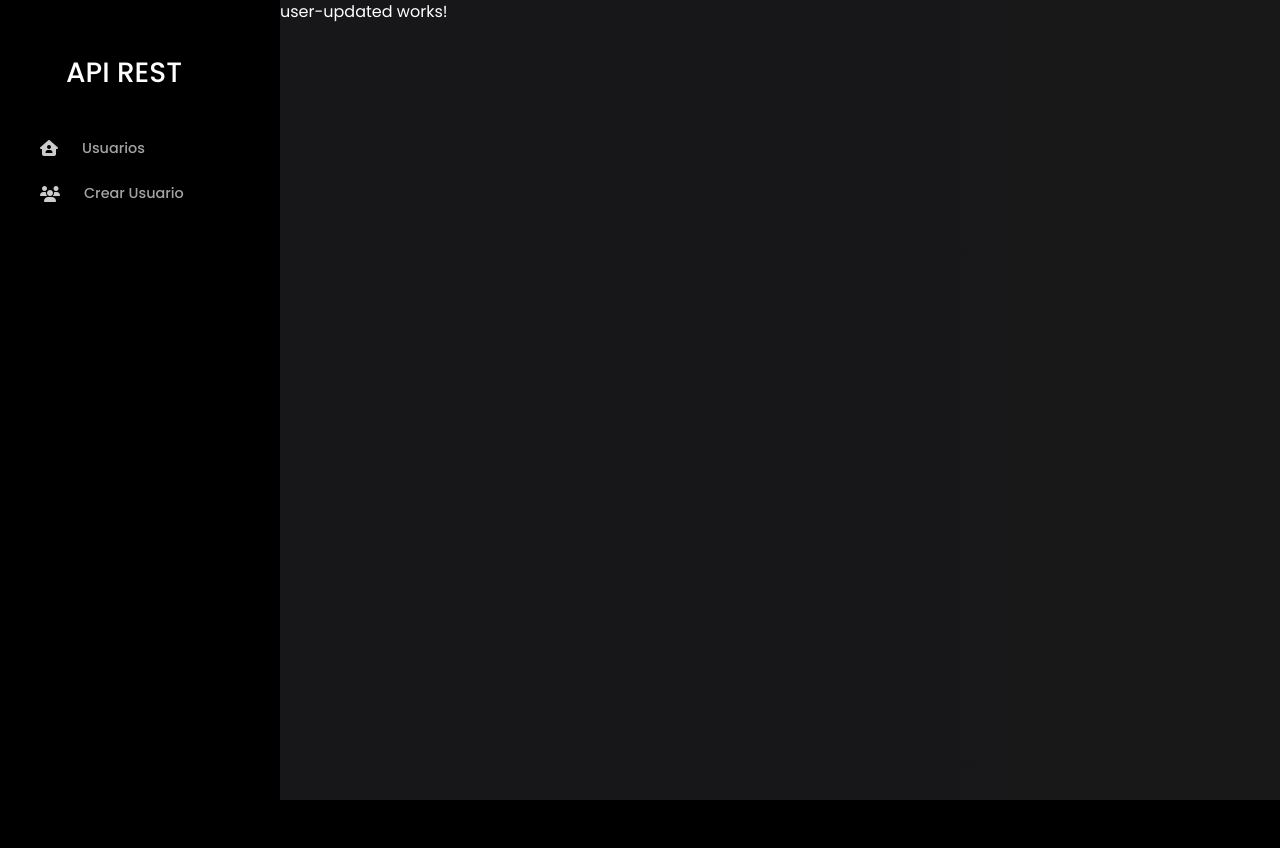
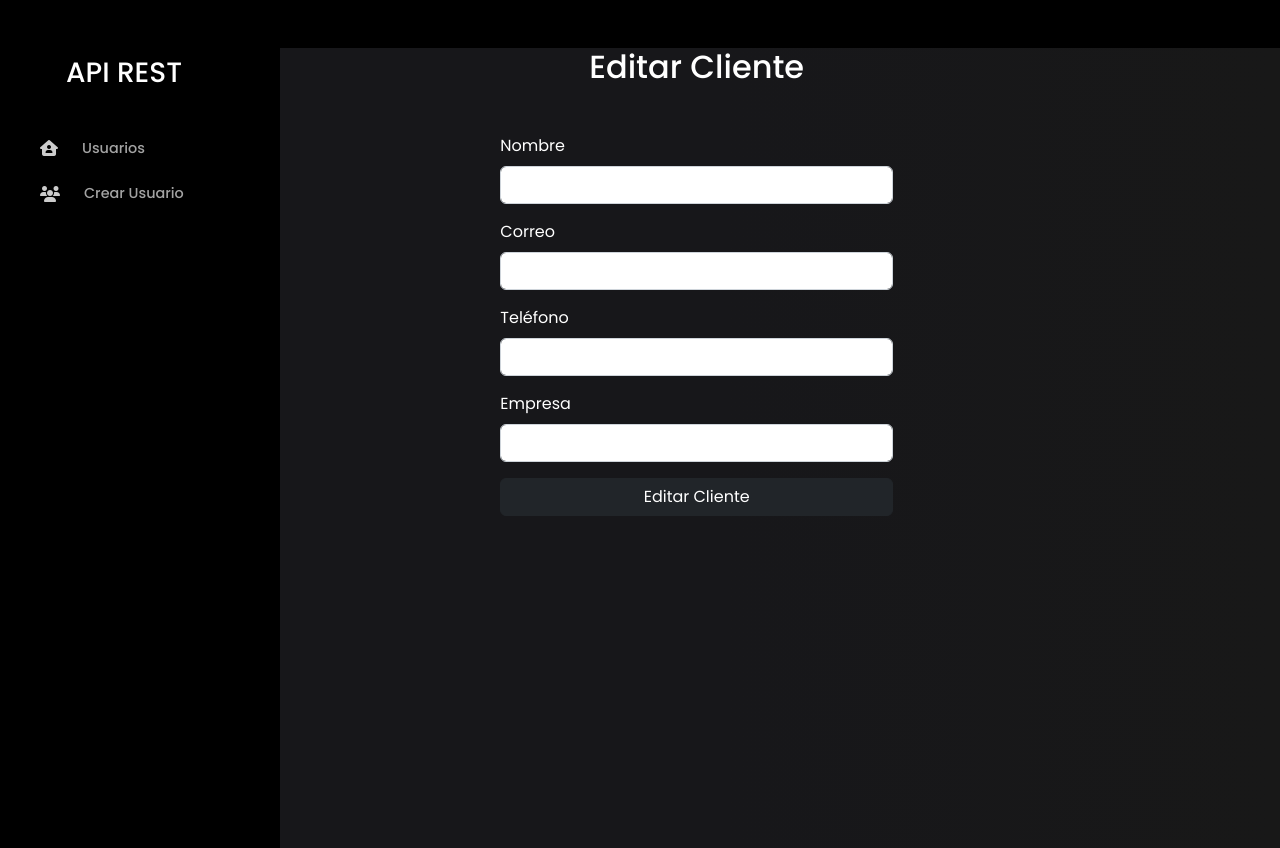
Before and after one commit to MiguelAngelRamos/crudangular, an Angular app: page /user-updated/1 in a window 1280 px wide. Before the commit the page ends 800 px from the top, so only its background shows below. Built offline with nearby package versions, Linux system fonts and the light colour scheme.

Commit message:
html del updated

```diff
--- a/src/app/modules/updated-user/pages/user-updated/user-updated.component.html
+++ b/src/app/modules/updated-user/pages/user-updated/user-updated.component.html
@@ -1 +1,62 @@
-<p>user-updated works!</p>
+<div class="col-10">
+  <div class="container mt-5">
+    <div class="row">
+      <div class="col-6 offset-3 formulario">
+        <!-- Formulario -->
+        <h2 class="text-center mb-5">Editar Cliente</h2>
+        <form id="formulario">
+
+          <div class="mb-3">
+            <label for="nombre" class="form-label">Nombre</label>
+            <input
+              type="text"
+              class="form-control"
+              id="nombre"
+              name="nombre"
+              >
+          </div>
+
+          <div class="mb-3">
+            <label for="email" class="form-label">Correo</label>
+            <input
+              type="email"
+              class="form-control"
+              id="email"
+              name="email"
+             >
+          </div>
+
+          <div class="mb-3">
+            <label for="telefono" class="form-label">Teléfono</label>
+            <input
+              type="tel"
+              class="form-control"
+              id="telefono"
+              name="telefono"
+             >
+          </div>
+
+          <div class="mb-3">
+            <label for="empresa" class="form-label">Empresa</label>
+            <input
+              type="text"
+              class="form-control"
+              id="empresa"
+              name="empresa"
+             >
+          </div>
+
+          <input type="hidden" name="id" id="id" value="">
+
+          <div class="d-grid gap-2">
+            <button type="submit" class="btn btn-dark">Editar Cliente</button>
+          </div>
+
+          <div class="form-text"></div>
+
+        </form>
+      </div>
+    </div>
+  </div>
+
+</div>
```
Also changed, not shown: src/app/modules/updated-user/pages/user-updated/user-updated.component.ts (line endings or trailing spaces).
